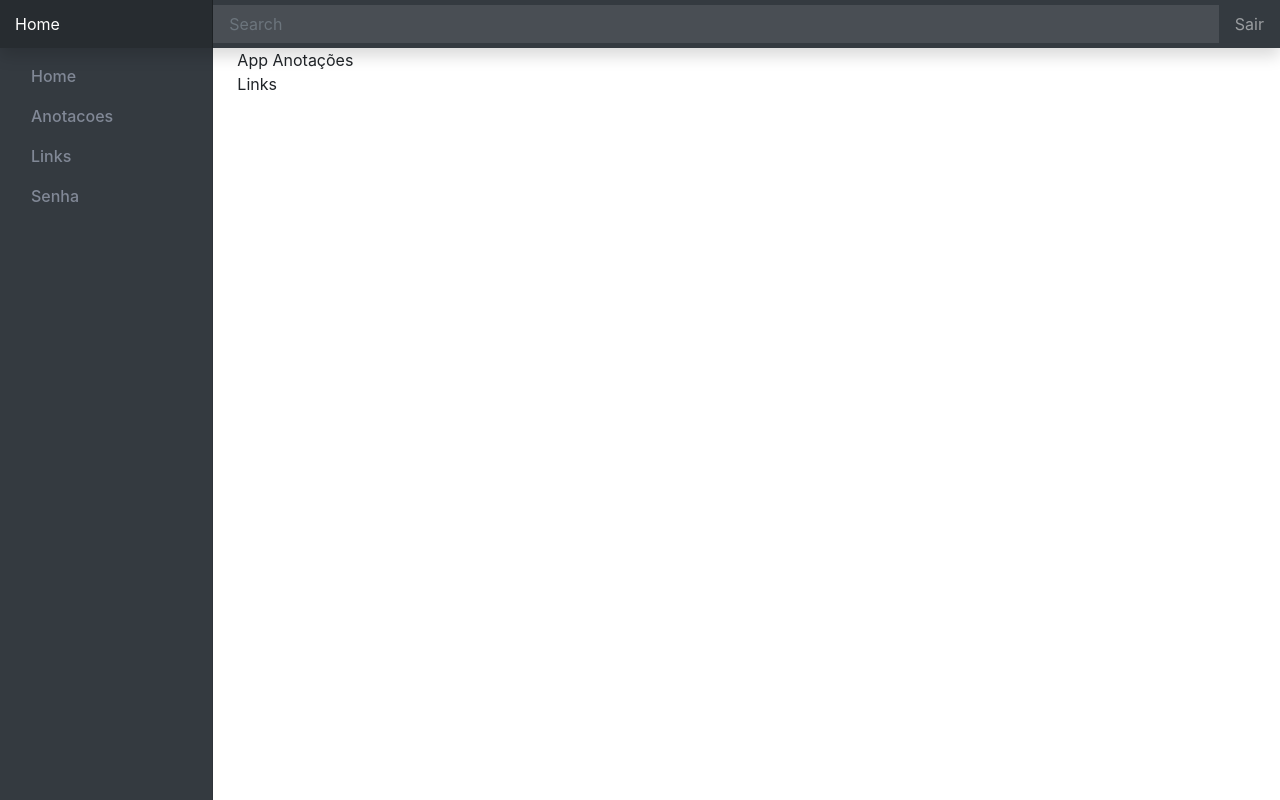
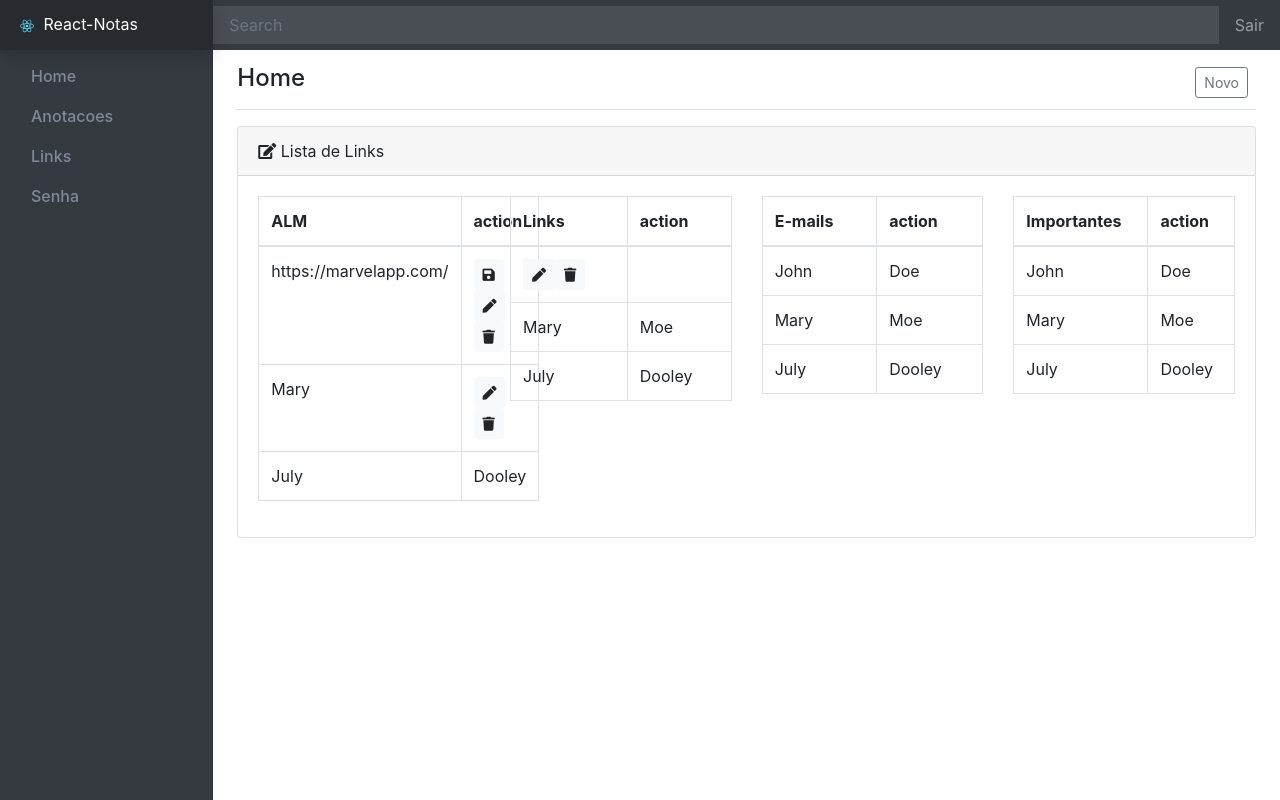
Before and after one commit to francisleal/react-notas, a React (Create React App) app: page /links in a window 1280 px wide. Built offline with nearby package versions, Linux system fonts and the light colour scheme.

Commit message:
evolucao codigo

```diff
--- a/public/index.html
+++ b/public/index.html
@@ -1,8 +1,13 @@
 <!DOCTYPE html>
 <html lang="en">
+
 <head>
   <meta charset="utf-8" />
   <link rel="shortcut icon" href="%PUBLIC_URL%/favicon.ico" />
+
+  <link rel="stylesheet" href="https://use.fontawesome.com/releases/v5.7.0/css/all.css"
+    integrity="sha384-lZN37f5QGtY3VHgisS14W3ExzMWZxybE1SJSEsQp9S+oqd12jhcu+A56Ebc1zFSJ" crossorigin="anonymous">
+
   <meta name="viewport" content="width=device-width, initial-scale=1" />
   <meta name="theme-color" content="#000000" />
   <!--
@@ -21,6 +26,7 @@
     -->
   <title>React Notas</title>
 </head>
+
 <body>
   <noscript>You need to enable JavaScript to run this app.</noscript>
   <div id="root"></div>
@@ -35,4 +41,5 @@
       To create a production bundle, use `npm run build` or `yarn build`.
     -->
 </body>
+
 </html>
--- a/src/App.js
+++ b/src/App.js
@@ -3,6 +3,8 @@ import { Link, Route } from 'react-router-dom';
 
 import routesConfig from "./routesConfig";
 import HeaderNotas from './componentes/HeaderNotas';
+
+const logo = require('./assets/logo.svg');
 
 class App extends Component {
 
@@ -13,7 +15,7 @@ class App extends Component {
             titulo: 'Home'
         }
 
-        this.tituloPagina =  this.tituloPagina.bind(this)
+        this.tituloPagina = this.tituloPagina.bind(this)
     }
 
     tituloPagina(titulo) {
@@ -23,8 +25,8 @@ class App extends Component {
     render() {
         return (
             <div>
-                <nav className="navbar navbar-dark fixed-top bg-dark flex-md-nowrap p-0 shadow">
-                    <span className="navbar-brand col-sm-3 col-md-2 mr-0" > {this.state.titulo} </span>
+                <nav className="navbar navbar-dark fixed-top bg-dark flex-md-nowrap p-0">
+                    <span className="navbar-brand col-sm-3 col-md-2 mr-0 shadow"><img className="logo" src={logo} /> React-Notas </span>
                     <input className="form-control form-control-dark w-100" placeholder="Search" aria-label="Search" type="text" />
                     <ul className="navbar-nav px-3">
                         <li className="nav-item text-nowrap">
@@ -40,16 +42,20 @@ class App extends Component {
                         <nav className="col-md-2 d-none d-md-block bg-dark sidebar">
                             <div className="sidebar-sticky">
                                 <ul className="nav flex-column">
-                                    <li onClick={()=>{this.tituloPagina('Home')}} className="nav-item"><Link className="nav-link" to='/'>Home</Link></li>
-                                    <li onClick={()=>{this.tituloPagina('Anotacoes')}} className="nav-item"><Link className="nav-link" to='/anotacoes'>Anotacoes</Link></li>
-                                    <li onClick={()=>{this.tituloPagina('Links')}}  className="nav-item"><Link className="nav-link" to='/links'>Links</Link></li>
-                                    <li onClick={()=>{this.tituloPagina('Senha')}} className="nav-item"><Link className="nav-link" to='/senhas'>Senha</Link></li>
+                                    <li onClick={() => { this.tituloPagina('Home') }} className="nav-item"><Link className="nav-link" to='/'>Home</Link></li>
+                                    <li onClick={() => { this.tituloPagina('Anotacoes') }} className="nav-item"><Link className="nav-link" to='/anotacoes'>Anotacoes</Link></li>
+                                    <li onClick={() => { this.tituloPagina('Links') }} className="nav-item"><Link className="nav-link" to='/links'>Links</Link></li>
+                                    <li onClick={() => { this.tituloPagina('Senha') }} className="nav-item"><Link className="nav-link" to='/senhas'>Senha</Link></li>
                                 </ul>
                             </div>
                         </nav>
 
                         <main role="main" className="col-md-9 ml-sm-auto col-lg-10 px-4">
-                            <HeaderNotas titulo='App Anotações'></HeaderNotas>
+                            <div className="row">
+                                <div className="col-md-12">
+                                    <HeaderNotas titulo={this.state.titulo}></HeaderNotas>
+                                </div>
+                            </div>
                             {
                                 routesConfig.map((value, key) => {
                                     return <Route
--- a/src/componentes/HeaderNotas.js
+++ b/src/componentes/HeaderNotas.js
@@ -3,7 +3,15 @@ import React, { Component } from 'react';
 class HeaderNotas extends Component {
     render() {
         return (
-            <div>{this.props.titulo}</div>
+            <div className="d-flex justify-content-between flex-wrap flex-md-nowrap align-items-center pt-3 pb-2 mb-3 border-bottom">
+                <h1 className="h4">{this.props.titulo}</h1>
+
+                <div className="btn-toolbar mb-2 mb-md-0">
+                    <div className="btn-group mr-2">
+                        <button type="button" className="btn btn-sm btn-outline-secondary">Novo</button>
+                    </div>
+                </div>
+            </div>
         );
     }
 }
--- a/src/index.css
+++ b/src/index.css
@@ -98,3 +98,15 @@ body {
   border-color: transparent;
   box-shadow: 0 0 0 3px rgba(255, 255, 255, .25) !important;
 }
+.nav-title {
+  border-bottom: 1px solid #c8ced3;
+  margin-left: -1.5rem !important;
+  margin-right: -1.5rem !important;
+  padding: 0.5rem 1.5rem 0.5rem 1.5rem;
+  margin-bottom: 1.5rem;
+}
+
+.logo {
+  width: 1.5rem;
+  height: 1.5rem;
+}
--- a/src/pages/Links.js
+++ b/src/pages/Links.js
@@ -3,10 +3,121 @@ import React, { Component } from 'react';
 class Links extends Component {
     render() {
         return (
-            <div>
-                <header>
-                    <p>Links</p>
-                </header>
+            <div className="card">
+                <div className="card-header">
+                    <i className='fas fa-edit'></i>  Lista de Links
+                </div>
+                <div className="card-body">
+                    <div className="row">
+                        <div className="col-md-3">
+                            <table className="table table-bordered">
+                                <thead>
+                                    <tr>
+                                        <th>ALM</th>
+                                        <th>action</th>
+                                    </tr>
+                                </thead>
+                                <tbody>
+                                    <tr>
+                                        <td>https://marvelapp.com/</td>
+                                        <td>
+                                            <button type="button" className="btn btn-primary btn-sm btn-light"><i className='fas fa-save'></i></button>
+                                            <button type="button" className="btn btn-primary btn-sm btn-light"><i className='fas fa-pen'></i></button>
+                                            <button type="button" className="btn btn-primary btn-sm btn-light"><i className='fas fa-trash'></i></button>
+                                        </td>
+                                    </tr>
+                                    <tr>
+                                        <td>Mary</td>
+                                        <td>
+                                            <button type="button" className="btn btn-primary btn-sm btn-light"><i className='fas fa-pen'></i></button>
+                                            <button type="button" className="btn btn-primary btn-sm btn-light"><i className='fas fa-trash'></i></button>
+                                        </td>
+                                    </tr>
+                                    <tr>
+                                        <td>July</td>
+                                        <td>Dooley</td>
+                                    </tr>
+                                </tbody>
+                            </table>
+                        </div>
+                        <div className="col-md-3">
+                            <table className="table table-bordered">
+                                <thead>
+                                    <tr>
+                                        <th>Links</th>
+                                        <th>action</th>
+                                    </tr>
+                                </thead>
+                                <tbody>
+                                    <tr>
+                                        <td>
+                                            {/* <button type="button" className="btn btn-primary btn-sm btn-success"><i className='fas fa-save'></i></button> */}
+                                            <button type="button" className="btn btn-primary btn-sm btn-light"><i className='fas fa-pen'></i></button>
+                                            <button type="button" className="btn btn-primary btn-sm btn-light"><i className='fas fa-trash'></i></button>
+                                        </td>
+                                    </tr>
+                                    <tr>
+                                        <td>Mary</td>
+                                        <td>Moe</td>
+                                    </tr>
+                                    <tr>
+                                        <td>July</td>
+                                        <td>Dooley</td>
+                                    </tr>
+                                </tbody>
+                            </table>
+                        </div>
+                        <div className="col-md-3">
+                            <table className="table table-bordered">
+                                <thead>
+                                    <tr>
+                                        <th>E-mails</th>
+                                        <th>action</th>
+                                    </tr>
+                                </thead>
+                                <tbody>
+                                    <tr>
+                                        <td>John</td>
+                                        <td>Doe</td>
+                                    </tr>
+                                    <tr>
+                                        <td>Mary</td>
+                                        <td>Moe</td>
+                                    </tr>
+                                    <tr>
+                                        <td>July</td>
+                                        <td>Dooley</td>
+                                    </tr>
+                                </tbody>
+                            </table>
+                        </div>
+                        <div className="col-md-3">
+                            <table className="table table-bordered">
+                                <thead>
+                                    <tr>
+                                        <th>Importantes</th>
+                                        <th>action</th>
+                                    </tr>
+                                </thead>
+                                <tbody>
+                                    <tr>
+                                        <td>John</td>
+                                        <td>Doe</td>
+                                    </tr>
+                                    <tr>
+                                        <td>Mary</td>
+                                        <td>Moe</td>
+                                    </tr>
+                                    <tr>
+                                        <td>July</td>
+                                        <td>Dooley</td>
+                                    </tr>
+                                </tbody>
+                            </table>
+                        </div>
+                    </div>
+
+                </div>
             </div>
         );
     }
```
Also changed, not shown: src/pages/Anotacoes.js (+54 -4 lines), src/assets/logo.svg (renamed from src/logo.svg), 1 other file (tests, documents, lock files or other folders). Lines whose indentation alone changed are shown as unchanged.
